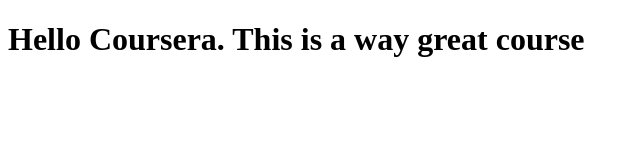
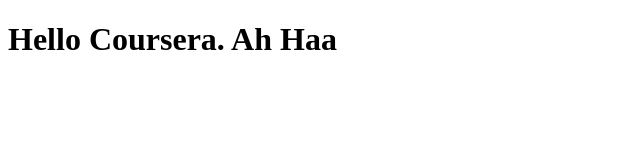
Before and after one commit to Gwilljo/Coursera-Test, a plain HTML site: page site/index.html in a window 1280 px wide. Shown: the whole page, without its empty margins (0-640 px from the left). Drawn offline with Linux system fonts and the light colour scheme.

Commit message:
Not sure if this should be done

```diff
--- a/site/index.html
+++ b/site/index.html
@@ -4,6 +4,6 @@
   <title>Hello Coursera! This is a way great course</title>
 </head>
 <body>
-<h1>Hello Coursera. This is a way great course</h1>
+<h1>Hello Coursera. Ah Haa</h1>
 </body>
 <html>
```
